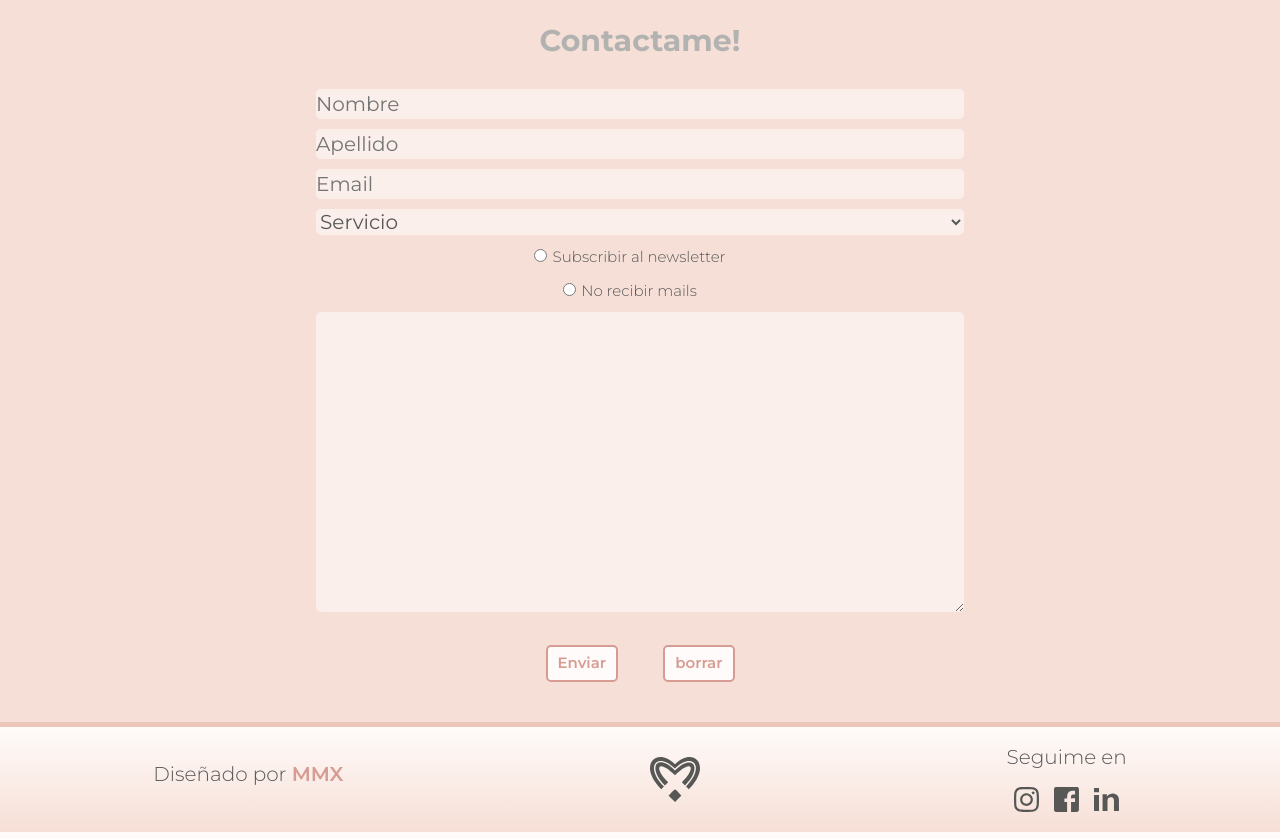
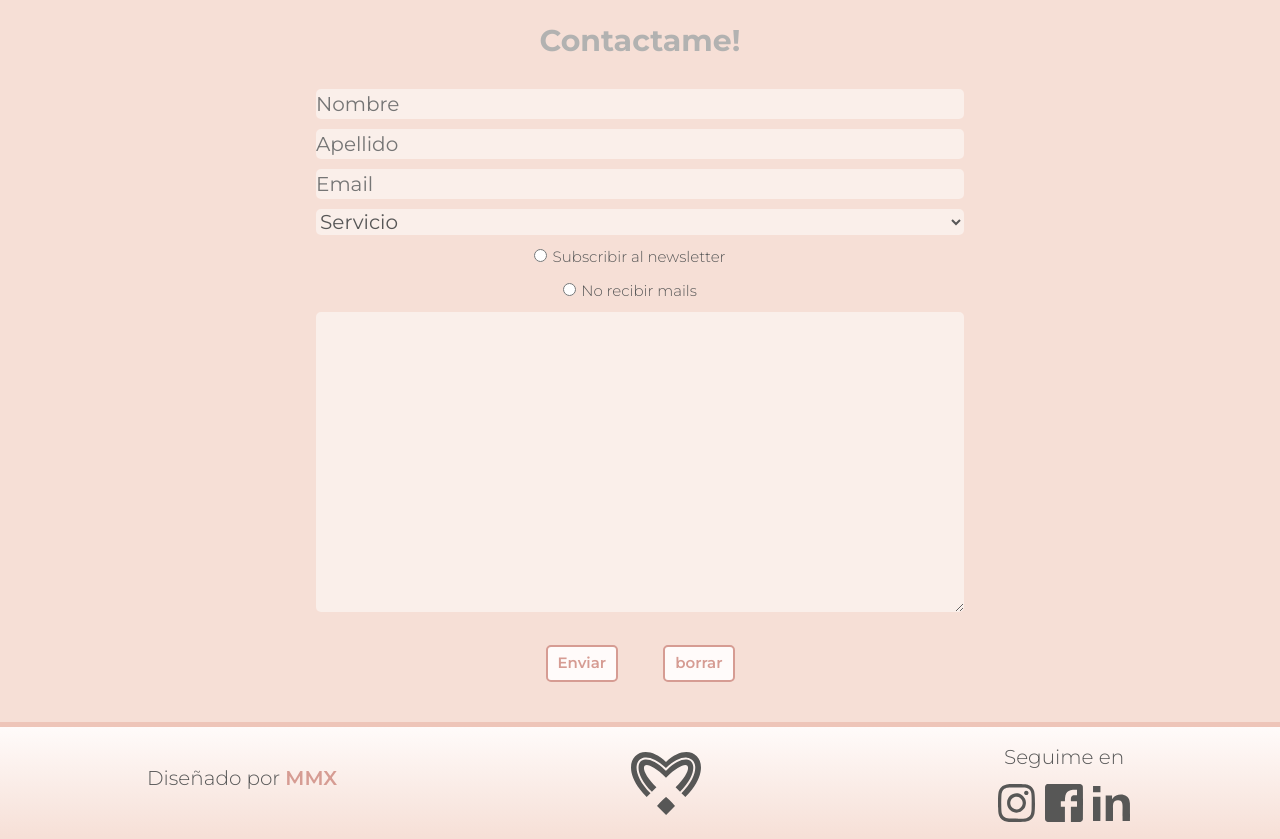
Before and after one commit to mmxifra/mmx-textile, a website: page index.html in a window 1280 px wide. Shown: the part 1805-2644 px from the top of the page. Drawn offline with nearby package versions, Linux system fonts and the light colour scheme.

Commit message:
correccion medidas iconos en footer para tablet y desktop

```diff
--- a/scss/_footer.scss
+++ b/scss/_footer.scss
@@ -20,12 +20,18 @@
 	.footer__img{
 		width: $logoFoot;
 		height: auto;
+		@media only screen and (min-width: 768px){
+			width: $logoFoot *2;
+		}
 	}
 	.footer__socialMedia__icon{
 		width: $icon;
-		margin: $pm5;
+		margin: $pm5/2;
 		&:hover{
 			transform: scale(1.2);
 		}
+		@media only screen and (min-width: 768px){
+			width: $icon *1.5;
+		}
 	}
 }
--- a/scss/_variables.scss
+++ b/scss/_variables.scss
@@ -43,7 +43,7 @@ $pDesk: 2rem;
 
 //size img
 $logo: 150px;
-$logoFoot: 50px;
+$logoFoot: 35px;
 $icon: 25px;
 $img: 100%;
 $cardDesk: 60%;
```
Also changed, not shown: css/style.css.
